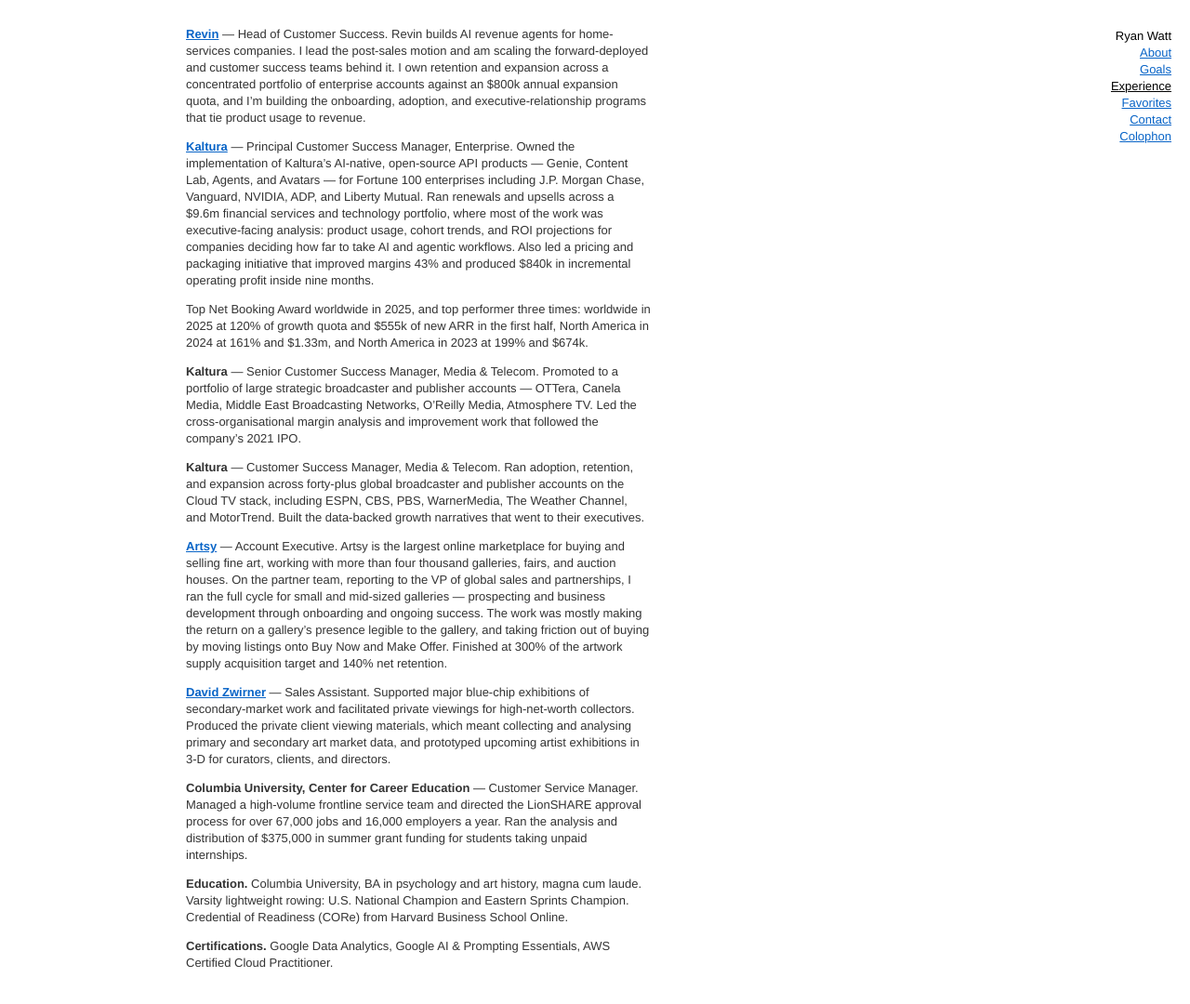
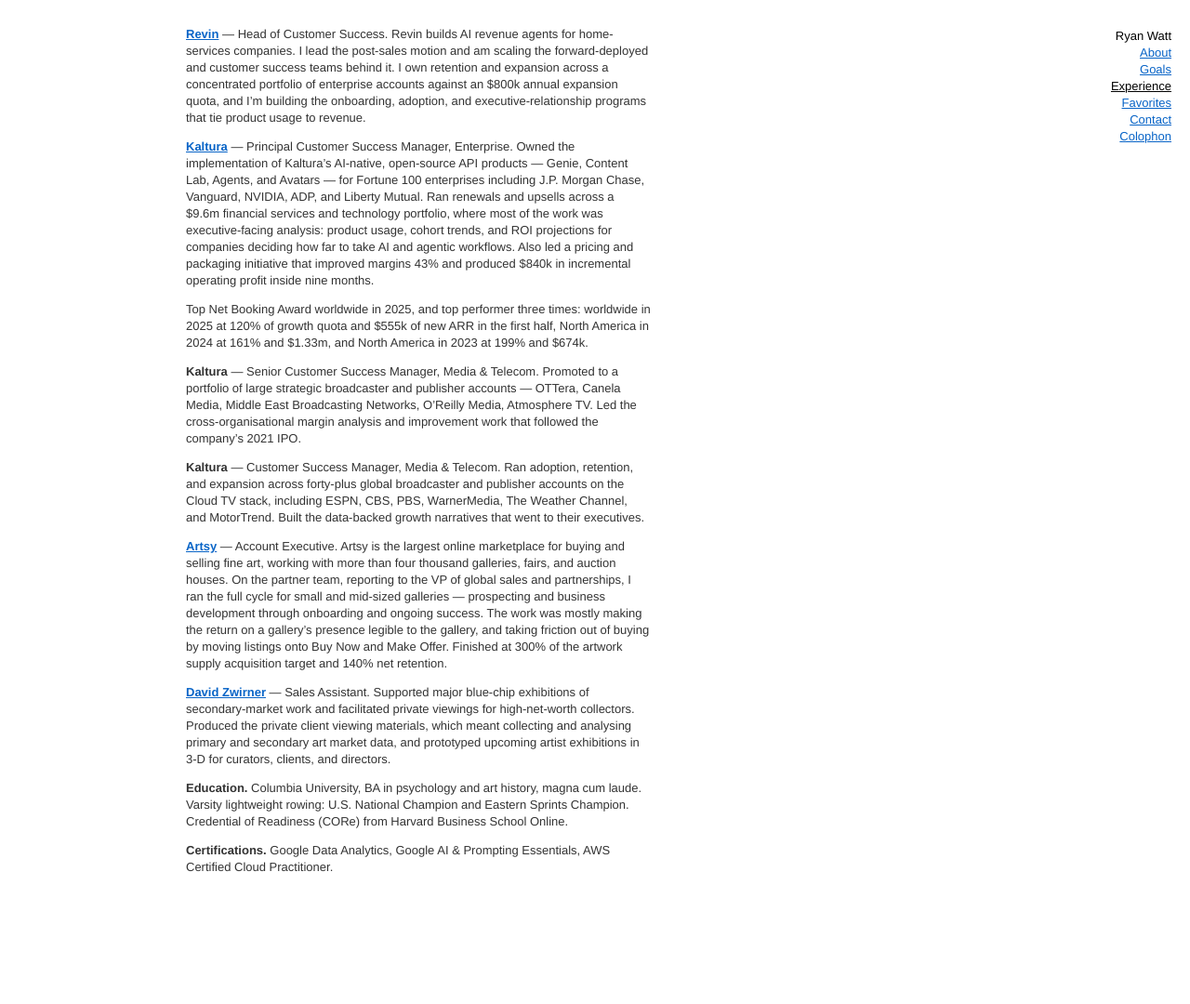
Before and after one commit to ryanbwatt/ryanbwatt.com, an Astro site: page /experience in a window 1280 px wide. Shown: the whole page at 93% size. After the commit the page ends 1015 px from the top, so only its background shows below. Built offline with nearby package versions, Linux system fonts and the light colour scheme; Astro itself is replaced by a stand-in of ours.

Commit message:
Remove the Center for Career Education role from Experience
Ryan's call: it won't appear on the new resume, so it shouldn't be on the
site either. Titles stay as LinkedIn has them — Principal Customer Success
Manager for the 2022-2026 Kaltura role, and the two Media & Telecom roles
before it — since LinkedIn reflects when the promotions actually happened.

Experience now runs Revin, three Kaltura roles, Artsy, David Zwirner, then
education and certifications.

Co-Authored-By: Claude Opus 5 <noreply@anthropic.com>
Claude-Session: https://claude.ai/code/session_01UNrtyyE1q6XNEEUKK3rUD7

```diff
--- a/src/content/pages/experience.md
+++ b/src/content/pages/experience.md
@@ -58,13 +58,6 @@ viewing materials, which meant collecting and analysing primary and secondary
 art market data, and prototyped upcoming artist exhibitions in 3-D for
 curators, clients, and directors.
 
-**Columbia University, Center for Career Education** — Customer Service
-Manager.
-Managed a high-volume frontline service team and directed the LionSHARE
-approval process for over 67,000 jobs and 16,000 employers a year. Ran the
-analysis and distribution of $375,000 in summer grant funding for students
-taking unpaid internships.
-
 **Education.** Columbia University, BA in psychology and art history, magna
 cum laude. Varsity lightweight rowing: U.S. National Champion and Eastern
 Sprints Champion. Credential of Readiness (CORe) from Harvard Business School
```
